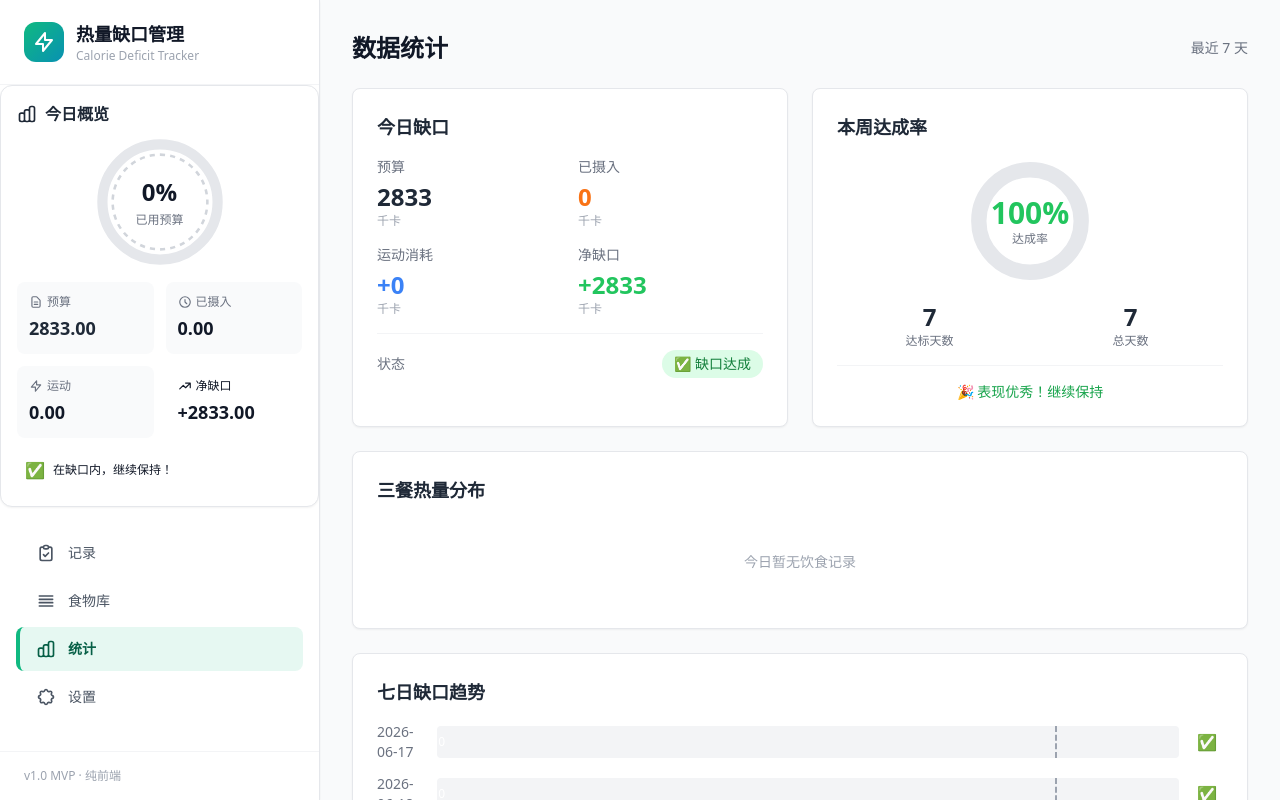
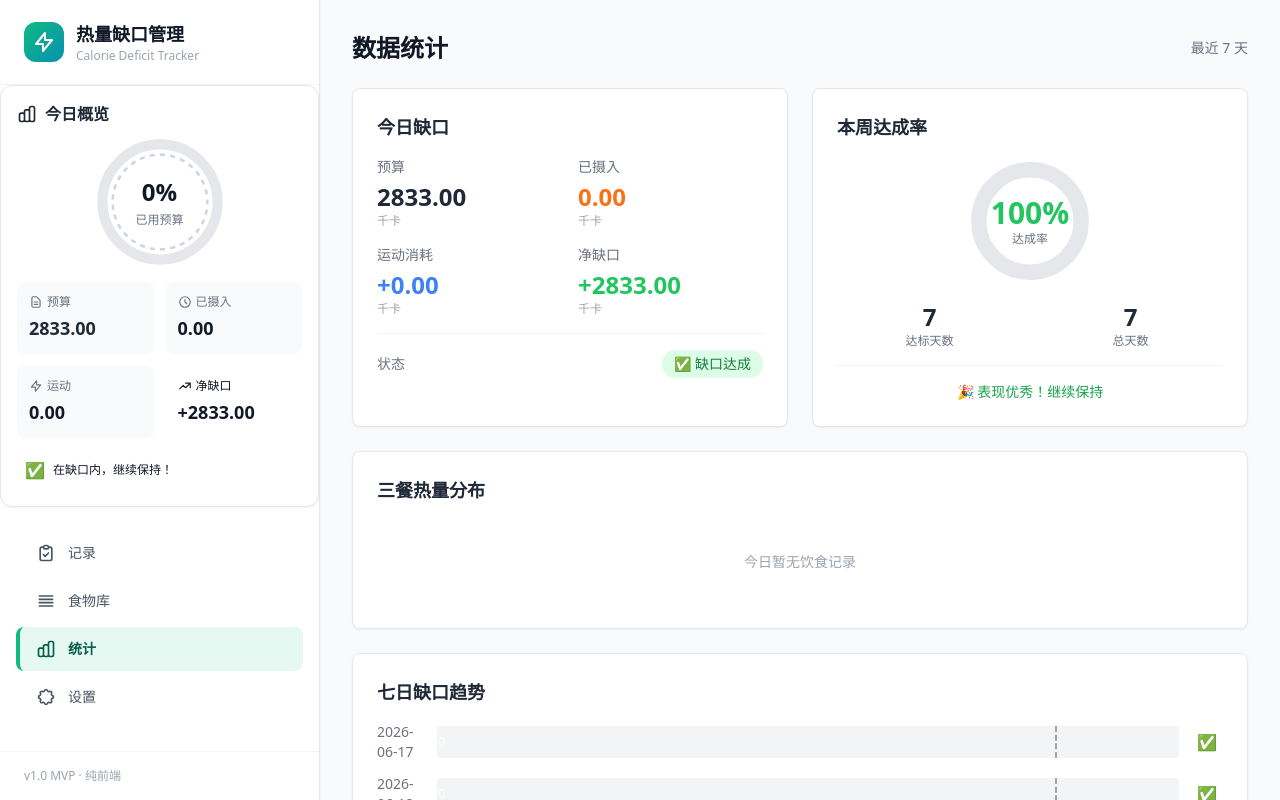
Before and after one commit to Leonn0924/calorie-tracker, a Vue app in the folder src/: page / in a window 1280 px wide. Both pictures are taken after a click on the button "统计". Shown: the top 800 px of the page. Built offline with nearby package versions, Linux system fonts and the light colour scheme.

Commit message:
fix: 统计页面今日缺口数字保留两位小数
修复 TodayGapCard.vue 组件中的数字格式

```diff
--- a/src/src/components/stats/TodayGapCard.vue
+++ b/src/src/components/stats/TodayGapCard.vue
@@ -5,26 +5,26 @@
     <div class="grid grid-cols-2 gap-4">
       <div>
         <div class="text-sm text-gray-500 mb-1">预算</div>
-        <div class="text-2xl font-bold text-gray-800">{{ gap.budget }}</div>
+        <div class="text-2xl font-bold text-gray-800">{{ gap.budget.toFixed(2) }}</div>
         <div class="text-xs text-gray-400">千卡</div>
       </div>
 
       <div>
         <div class="text-sm text-gray-500 mb-1">已摄入</div>
-        <div class="text-2xl font-bold text-orange-500">{{ gap.intake }}</div>
+        <div class="text-2xl font-bold text-orange-500">{{ gap.intake.toFixed(2) }}</div>
         <div class="text-xs text-gray-400">千卡</div>
       </div>
 
       <div>
         <div class="text-sm text-gray-500 mb-1">运动消耗</div>
-        <div class="text-2xl font-bold text-blue-500">+{{ gap.exercise }}</div>
+        <div class="text-2xl font-bold text-blue-500">+{{ gap.exercise.toFixed(2) }}</div>
         <div class="text-xs text-gray-400">千卡</div>
       </div>
 
       <div>
         <div class="text-sm text-gray-500 mb-1">净缺口</div>
         <div class="text-2xl font-bold" :class="deficitColor">
-          {{ gap.netDeficit > 0 ? '+' : '' }}{{ gap.netDeficit }}
+          {{ gap.netDeficit > 0 ? '+' : '' }}{{ Math.abs(gap.netDeficit).toFixed(2) }}
         </div>
         <div class="text-xs text-gray-400">千卡</div>
       </div>
```
